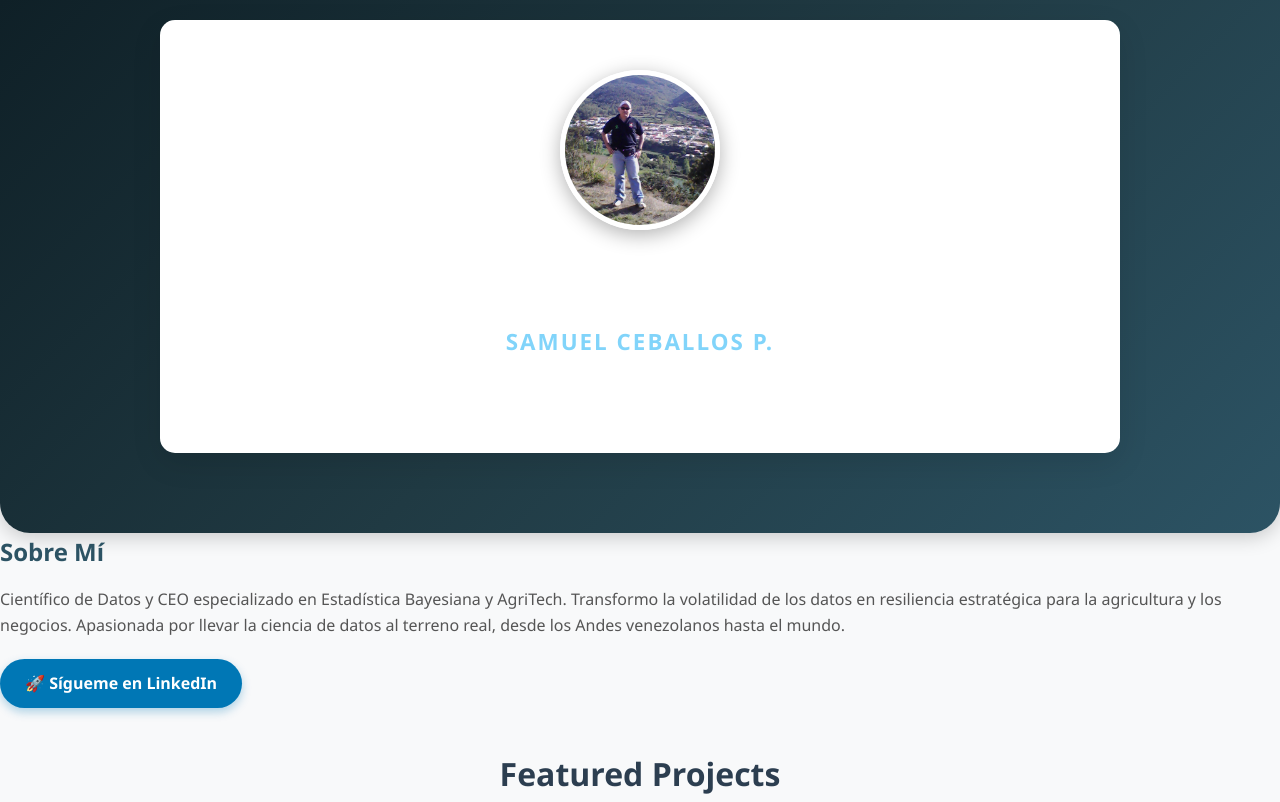
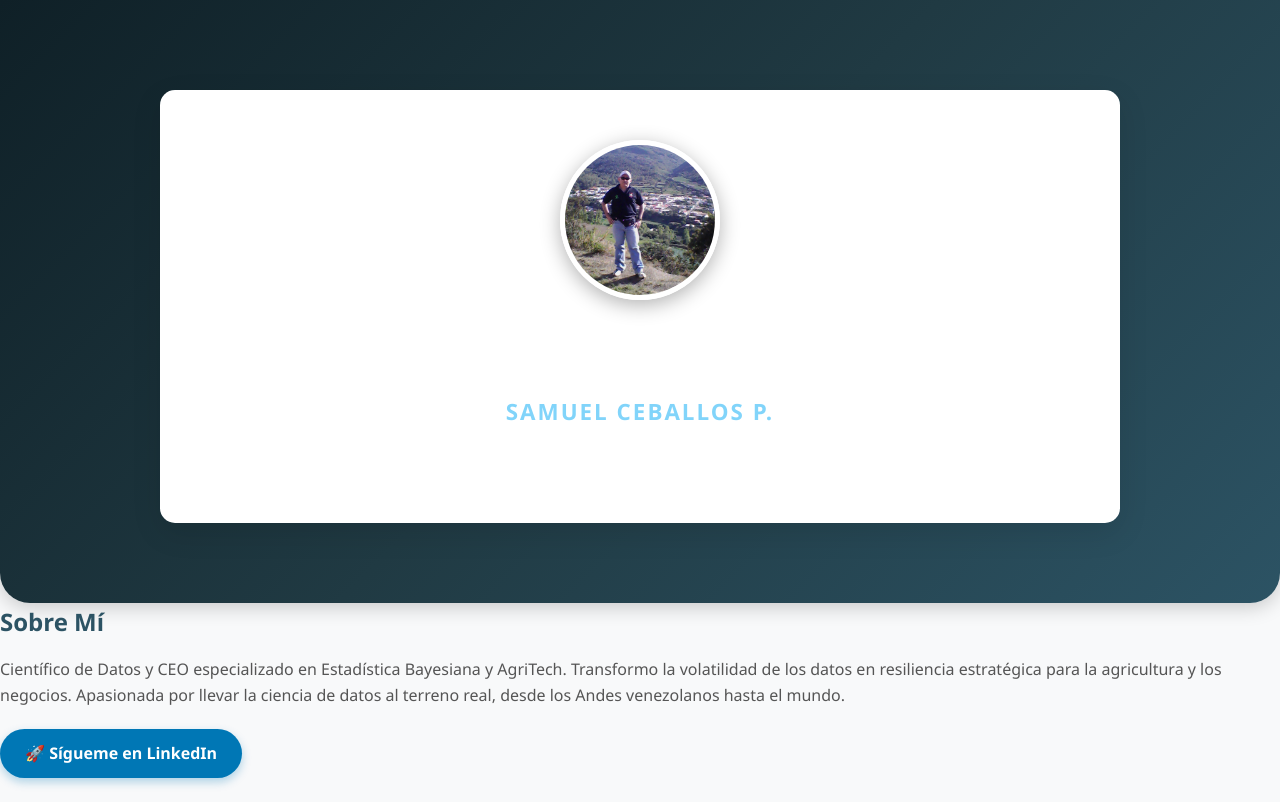
Before and after one commit to Samuel66293/Data-Science-Insights, a plain HTML site: page index.html in a window 1280 px wide. Shown: the top 802 px of the page. Drawn offline with Linux system fonts and the light colour scheme.

Commit message:
Adjust margin in profile card section

```diff
--- a/index.html
+++ b/index.html
@@ -176,7 +176,7 @@
     <!-- HEADER CON FOTO Y MARCA -->
     <header>
          <!-- TARJETA DE PERFIL PROFESIONAL (Elegante y sin saturar) -->
-    <section style="max-width: 900px; margin: -40px auto 40px; background: white; border-radius: 15px; box-shadow: 0 10px 30px rgba(0,0,0,0.1); padding: 30px; display: flex; gap: 30px; align-items: center; flex-wrap: wrap; position: relative; z-index: 10;">
+    <section style="max-width: 900px; margin: 30px auto 40px; background: white; border-radius: 15px; box-shadow: 0 10px 30px rgba(0,0,0,0.1); padding: 30px; display: flex; gap: 30px; align-items: center; flex-wrap: wrap; position: relative; z-index: 10;">
 
 
         <div class="container">
```
